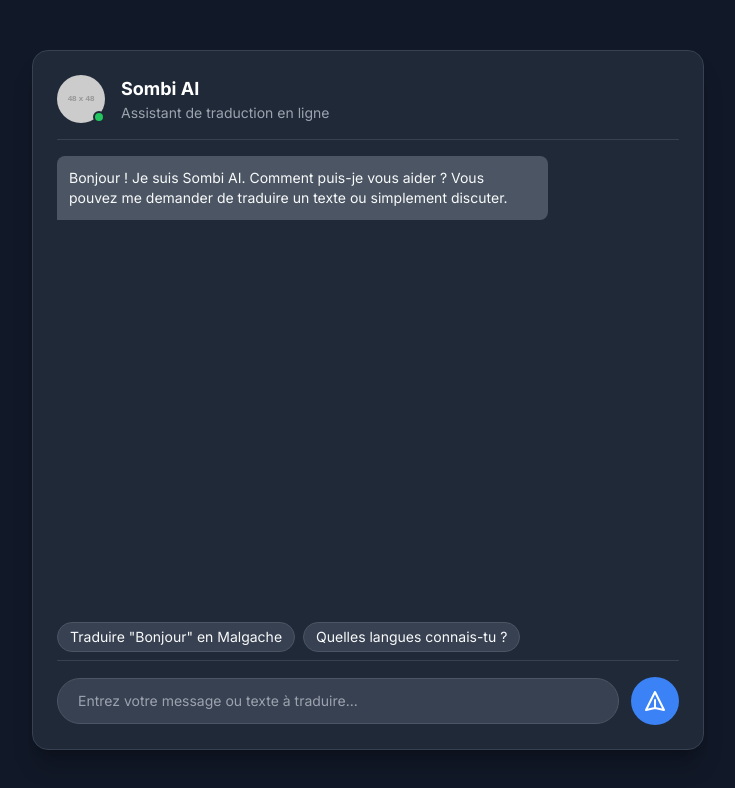
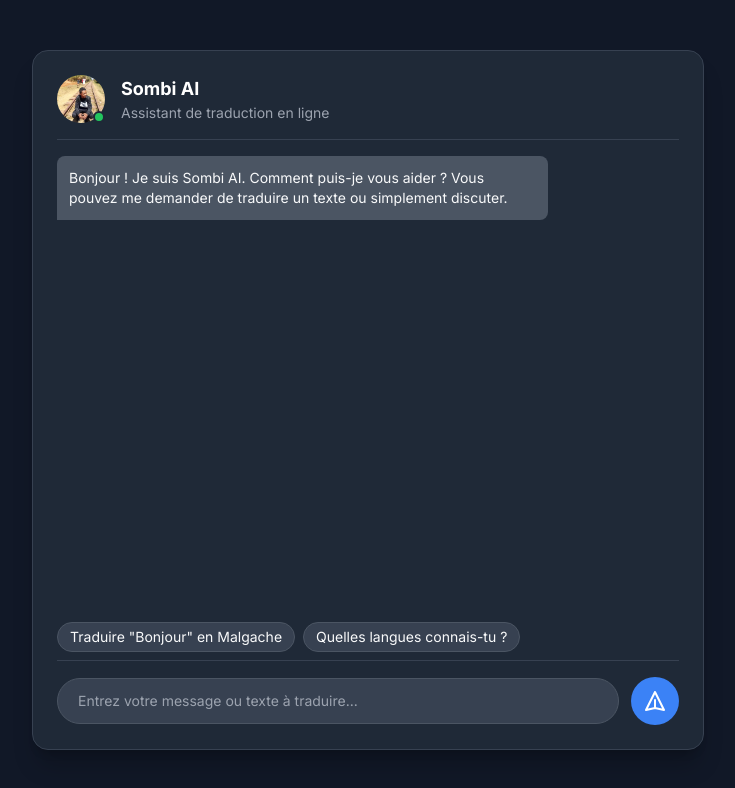
Before and after one commit to Itachi2050/SombyTraduction, a plain HTML site: page index.html in a window 1280 px wide. Shown: the whole page, without its empty margins (272-1007 px from the left). Drawn offline with nearby package versions, Linux system fonts and the light colour scheme; placeholder pictures from the web are drawn by us.

Commit message:
Update index.html

```diff
--- a/index.html
+++ b/index.html
@@ -87,7 +87,7 @@
         <!-- Header -->
         <header class="flex items-center pb-4 border-b border-gray-700">
             <div class="relative">
-                <img src="img/sombi_avatar.png" alt="Sombi AI" class="w-12 h-12 rounded-full object-cover mr-4" onerror="this.onerror=null;this.src='https://placehold.co/48x48/1F2937/F9FAFB?text=SAI';">
+                <img src="img/Somby..jpg" alt="Sombi AI" class="w-12 h-12 rounded-full object-cover mr-4" onerror="this.onerror=null;this.src='https://placehold.co/48x48/1F2937/F9FAFB?text=SAI';">
                 <span class="absolute bottom-0 right-4 w-3 h-3 bg-green-500 rounded-full border-2 border-[#1F2937]"></span>
             </div>
             <div>
```
